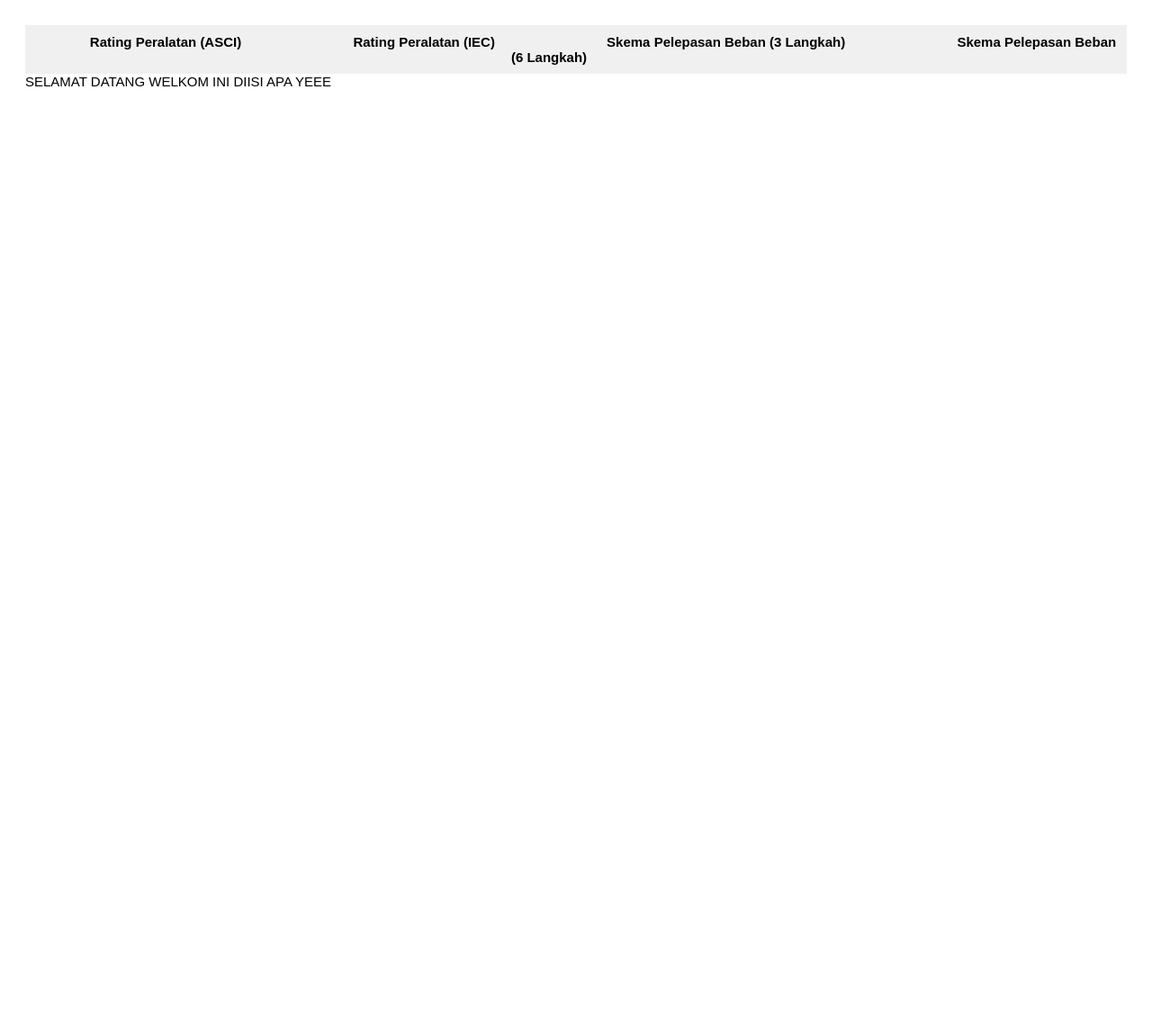
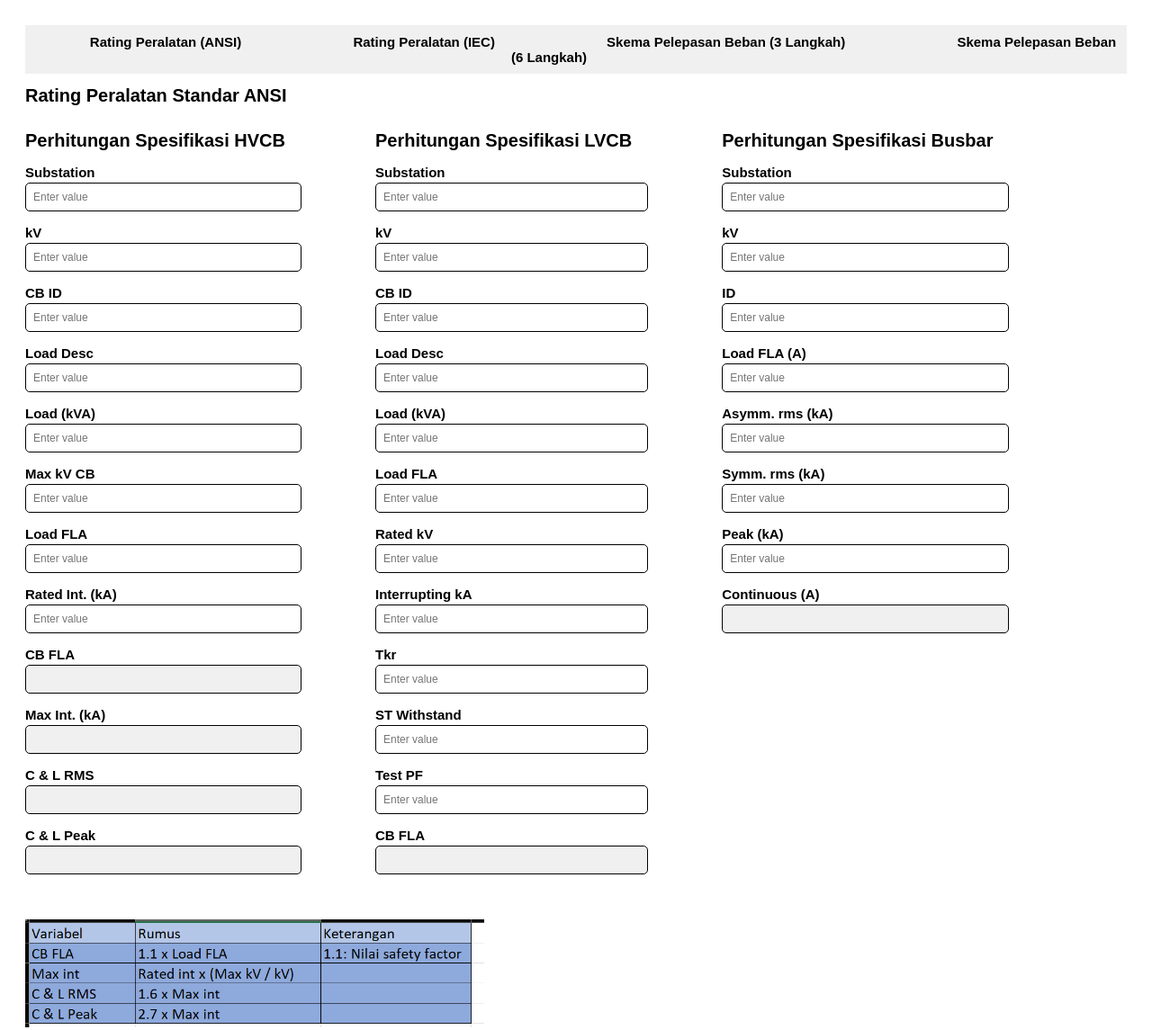
Before and after one commit to LIPIST-ITS/ETAP-calculator, a plain HTML site: page public/index.html in a window 1280 px wide. Shown: the top 1145 px of the page at 90% size. Before the commit the page ends 800 px from the top, so only its background shows below. Drawn offline with Linux system fonts and the light colour scheme.

Commit message:
Update index.html

```diff
--- a/public/index.html
+++ b/public/index.html
@@ -10,7 +10,7 @@
 
   <body>
     <div class="navbaritem">
-      <a href="rp_asci.html" class="navitem12">Rating Peralatan (ASCI)</a>
+      <a href="index.html" class="navitem12">Rating Peralatan (ANSI)</a>
       <a href="rp_iec.html" class="navitem12">Rating Peralatan (IEC)</a>
       <a href="spb_3.html" class="navitem12"
         >Skema Pelepasan Beban (3 Langkah)</a
@@ -20,6 +20,117 @@
       >
     </div>
 
-    SELAMAT DATANG WELKOM INI DIISI APA YEEE
+    <h1>Rating Peralatan Standar ANSI</h1>
+    <div class="container">
+      <div class="column">
+        <h1>Perhitungan Spesifikasi HVCB</h1>
+        <label for="substation1">Substation</label>
+        <input type="text" id="substation1" placeholder="Enter value" />
+
+        <label for="kv1">kV</label>
+        <input type="number" id="kv1" placeholder="Enter value" />
+
+        <label for="cb_id1">CB ID</label>
+        <input type="text" id="cb_id1" placeholder="Enter value" />
+
+        <label for="load_desc1">Load Desc</label>
+        <input type="text" id="load_desc1" placeholder="Enter value" />
+
+        <label for="load1">Load (kVA)</label>
+        <input type="number" id="load1" placeholder="Enter value" />
+
+        <label for="max_kv1">Max kV CB</label>
+        <input type="number" id="max_kv1" placeholder="Enter value" />
+
+        <label for="load_fla1">Load FLA</label>
+        <input type="number" id="load_fla1" placeholder="Enter value" />
+
+        <label for="rated_int1">Rated Int. (kA)</label>
+        <input type="number" id="rated_int1" placeholder="Enter value" />
+
+        <label for="cb_fla1">CB FLA</label>
+        <input type="text" id="cb_fla1" readonly />
+
+        <label for="max_int1">Max Int. (kA)</label>
+        <input type="text" id="max_int1" readonly />
+
+        <label for="cl_rms1">C & L RMS</label>
+        <input type="text" id="cl_rms1" readonly />
+
+        <label for="cl_peak1">C & L Peak</label>
+        <input type="text" id="cl_peak1" readonly />
+      </div>
+
+      <div class="column">
+        <h1>Perhitungan Spesifikasi LVCB</h1>
+        <label for="substation2">Substation</label>
+        <input type="text" id="substation2" placeholder="Enter value" />
+
+        <label for="kv2">kV</label>
+        <input type="number" id="kv2" placeholder="Enter value" />
+
+        <label for="cb_id2">CB ID</label>
+        <input type="text" id="cb_id2" placeholder="Enter value" />
+
+        <label for="load_desc2">Load Desc</label>
+        <input type="text" id="load_desc2" placeholder="Enter value" />
+
+        <label for="load2">Load (kVA)</label>
+        <input type="number" id="load2" placeholder="Enter value" />
+
+        <label for="load_fla2">Load FLA</label>
+        <input type="number" id="load_fla2" placeholder="Enter value" />
+
+        <label for="rated_kv2">Rated kV</label>
+        <input type="number" id="rated_kv2" placeholder="Enter value" />
+
+        <label for="interuppting2">Interrupting kA</label>
+        <input type="number" id="interrupting2" placeholder="Enter value" />
+
+        <label for="tkr2">Tkr</label>
+        <input type="number" id="tkr2" placeholder="Enter value" />
+
+        <label for="st_withstand2">ST Withstand</label>
+        <input type="number" id="st_withstand2" placeholder="Enter value" />
+
+        <label for="test_pf2">Test PF</label>
+        <input type="number" id="test_pf2" placeholder="Enter value" />
+
+        <label for="cb_fla2">CB FLA</label>
+        <input type="text" id="cb_fla2" readonly />
+      </div>
+
+      <div class="column">
+        <h1>Perhitungan Spesifikasi Busbar</h1>
+        <label for="substation3">Substation</label>
+        <input type="text" id="substation3" placeholder="Enter value" />
+
+        <label for="kv3">kV</label>
+        <input type="number" id="kv3" placeholder="Enter value" />
+
+        <label for="id3">ID</label>
+        <input type="text" id="id3" placeholder="Enter value" />
+
+        <label for="load_fla3">Load FLA (A)</label>
+        <input type="number" id="load_fla3" placeholder="Enter value" />
+
+        <label for="asymm_rms3">Asymm. rms (kA)</label>
+        <input type="number" id="asymm_rms3" placeholder="Enter value" />
+
+        <label for="symm_rms3">Symm. rms (kA)</label>
+        <input type="number" id="symm_rms3" placeholder="Enter value" />
+
+        <label for="peak3">Peak (kA)</label>
+        <input type="number" id="peak3" placeholder="Enter value" />
+
+        <label for="continuous3">Continuous (A)</label>
+        <input type="text" id="continuous3" readonly />
+      </div>
+    </div>
+
+    <img src="tabel ngasal.png" />
+    <br />ini tabel ngasal dlu
+
+    <script src="rp_ansi.js"></script>
   </body>
 </html>
```
